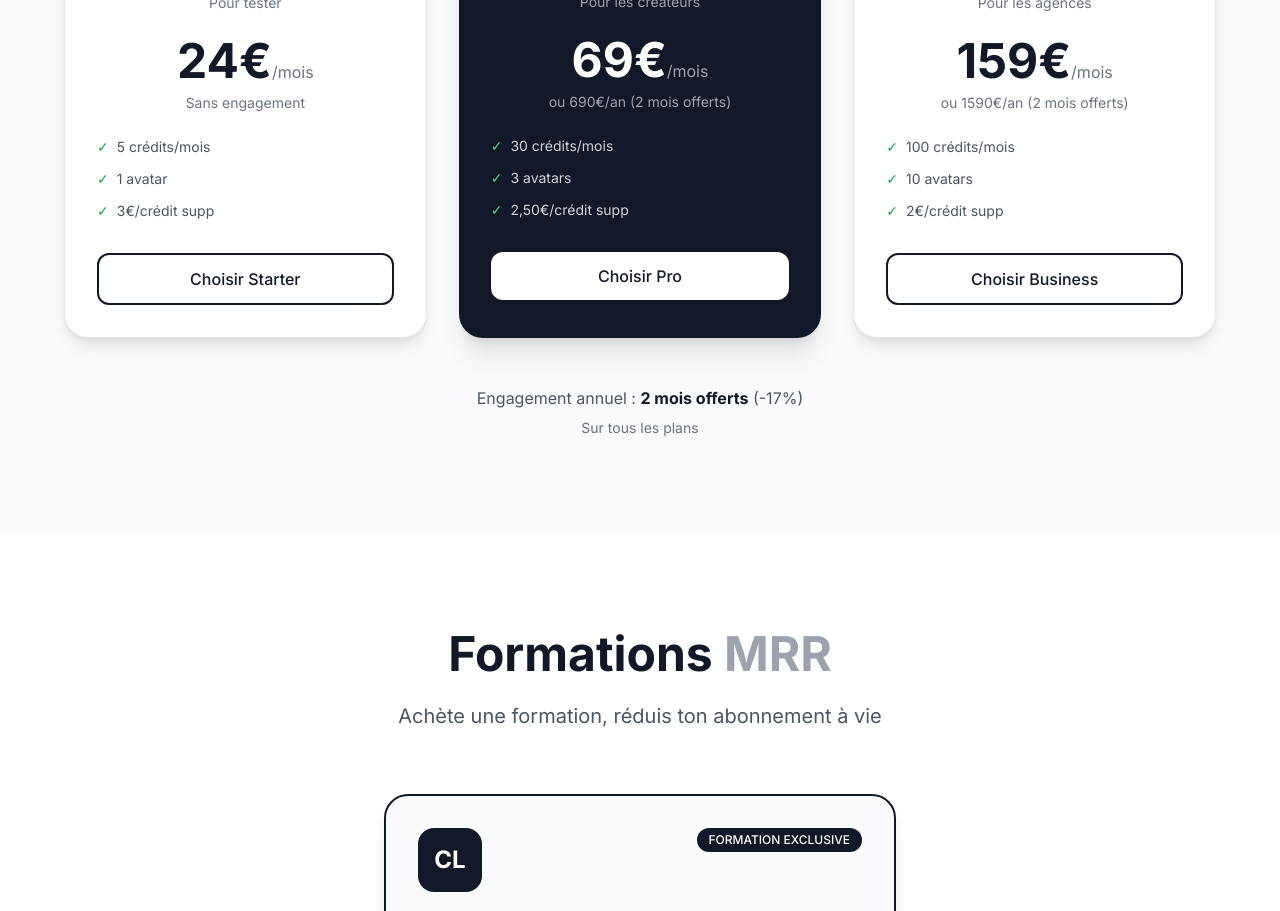
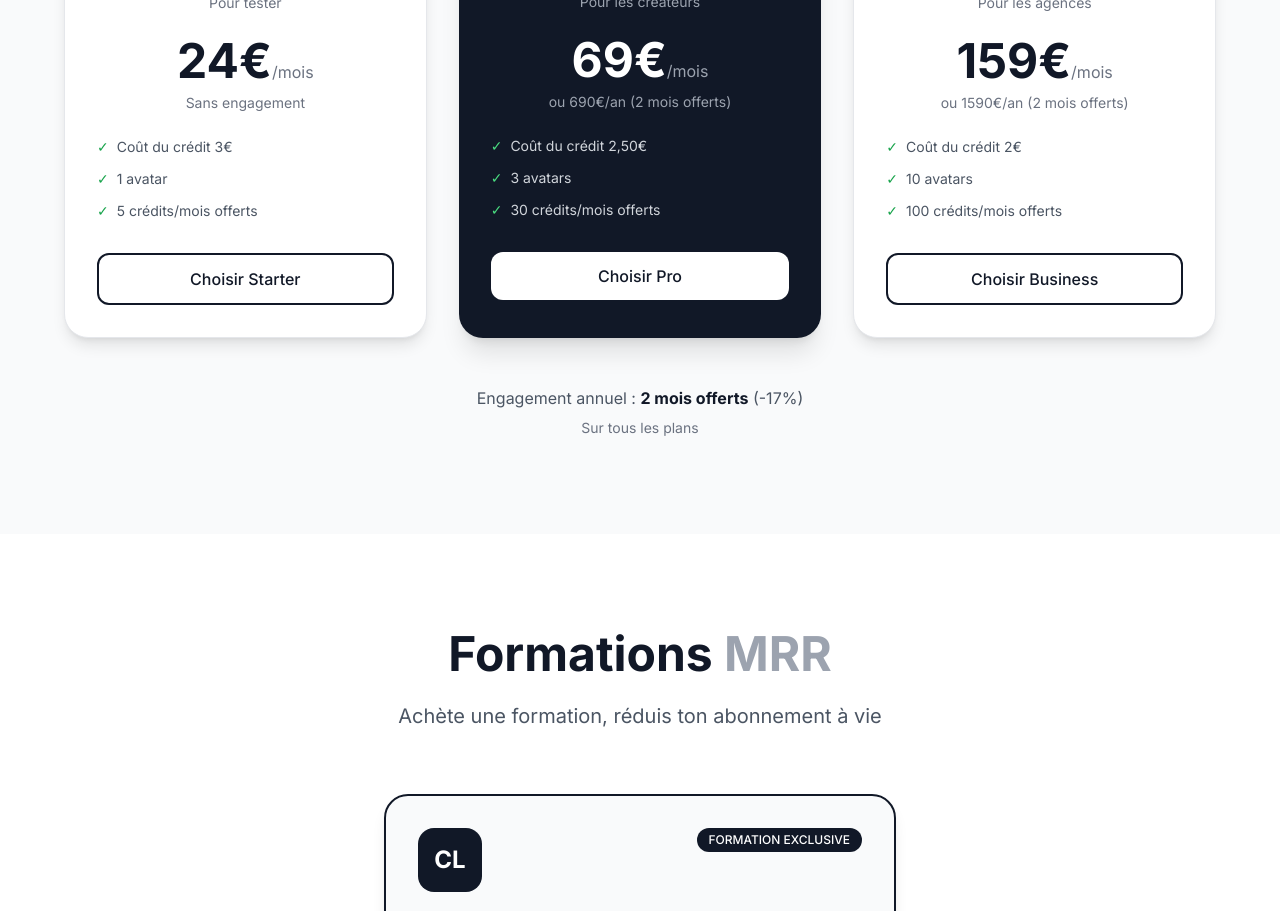
Before and after one commit to albbocco/bocco-ai, a Next.js app: page / in a window 1280 px wide. Shown: the part 2700-3611 px from the top of the page. Built offline with nearby package versions, Linux system fonts and the light colour scheme.

Commit message:
Update pricing display: coût du crédit + crédits offerts

```diff
--- a/src/app/page.tsx
+++ b/src/app/page.tsx
@@ -205,9 +205,9 @@ export default function Home() {
               </div>
               <p className="text-center text-sm text-gray-500 mb-6">Sans engagement</p>
               <ul className="space-y-3 mb-8 text-sm text-gray-600">
-                <li className="flex items-center gap-2"><span className="text-green-600">✓</span> 5 crédits/mois</li>
+                <li className="flex items-center gap-2"><span className="text-green-600">✓</span> Coût du crédit 3€</li>
                 <li className="flex items-center gap-2"><span className="text-green-600">✓</span> 1 avatar</li>
-                <li className="flex items-center gap-2"><span className="text-green-600">✓</span> 3€/crédit supp</li>
+                <li className="flex items-center gap-2"><span className="text-green-600">✓</span> 5 crédits/mois offerts</li>
               </ul>
               <button onClick={openModal} className="w-full py-3 rounded-xl font-medium border-2 border-gray-900 text-gray-900 hover:bg-gray-900 hover:text-white transition">Choisir Starter</button>
             </div>
@@ -228,9 +228,9 @@ export default function Home() {
               </div>
               <p className="text-center text-sm text-gray-400 mb-6">ou {(proPrice - discount) * 10}€/an (2 mois offerts)</p>
               <ul className="space-y-3 mb-8 text-sm text-gray-300">
-                <li className="flex items-center gap-2"><span className="text-green-400">✓</span> 30 crédits/mois</li>
+                <li className="flex items-center gap-2"><span className="text-green-400">✓</span> Coût du crédit 2,50€</li>
                 <li className="flex items-center gap-2"><span className="text-green-400">✓</span> 3 avatars</li>
-                <li className="flex items-center gap-2"><span className="text-green-400">✓</span> 2,50€/crédit supp</li>
+                <li className="flex items-center gap-2"><span className="text-green-400">✓</span> 30 crédits/mois offerts</li>
               </ul>
               <button onClick={openModal} className="w-full bg-white text-gray-900 py-3 rounded-xl font-medium hover:bg-gray-100 transition">Choisir Pro</button>
             </div>
@@ -248,9 +248,9 @@ export default function Home() {
               </div>
               <p className="text-center text-sm text-gray-500 mb-6">ou {(businessPrice - discount) * 10}€/an (2 mois offerts)</p>
               <ul className="space-y-3 mb-8 text-sm text-gray-600">
-                <li className="flex items-center gap-2"><span className="text-green-600">✓</span> 100 crédits/mois</li>
+                <li className="flex items-center gap-2"><span className="text-green-600">✓</span> Coût du crédit 2€</li>
                 <li className="flex items-center gap-2"><span className="text-green-600">✓</span> 10 avatars</li>
-                <li className="flex items-center gap-2"><span className="text-green-600">✓</span> 2€/crédit supp</li>
+                <li className="flex items-center gap-2"><span className="text-green-600">✓</span> 100 crédits/mois offerts</li>
               </ul>
               <button onClick={openModal} className="w-full py-3 rounded-xl font-medium border-2 border-gray-900 text-gray-900 hover:bg-gray-900 hover:text-white transition">Choisir Business</button>
             </div>
```
